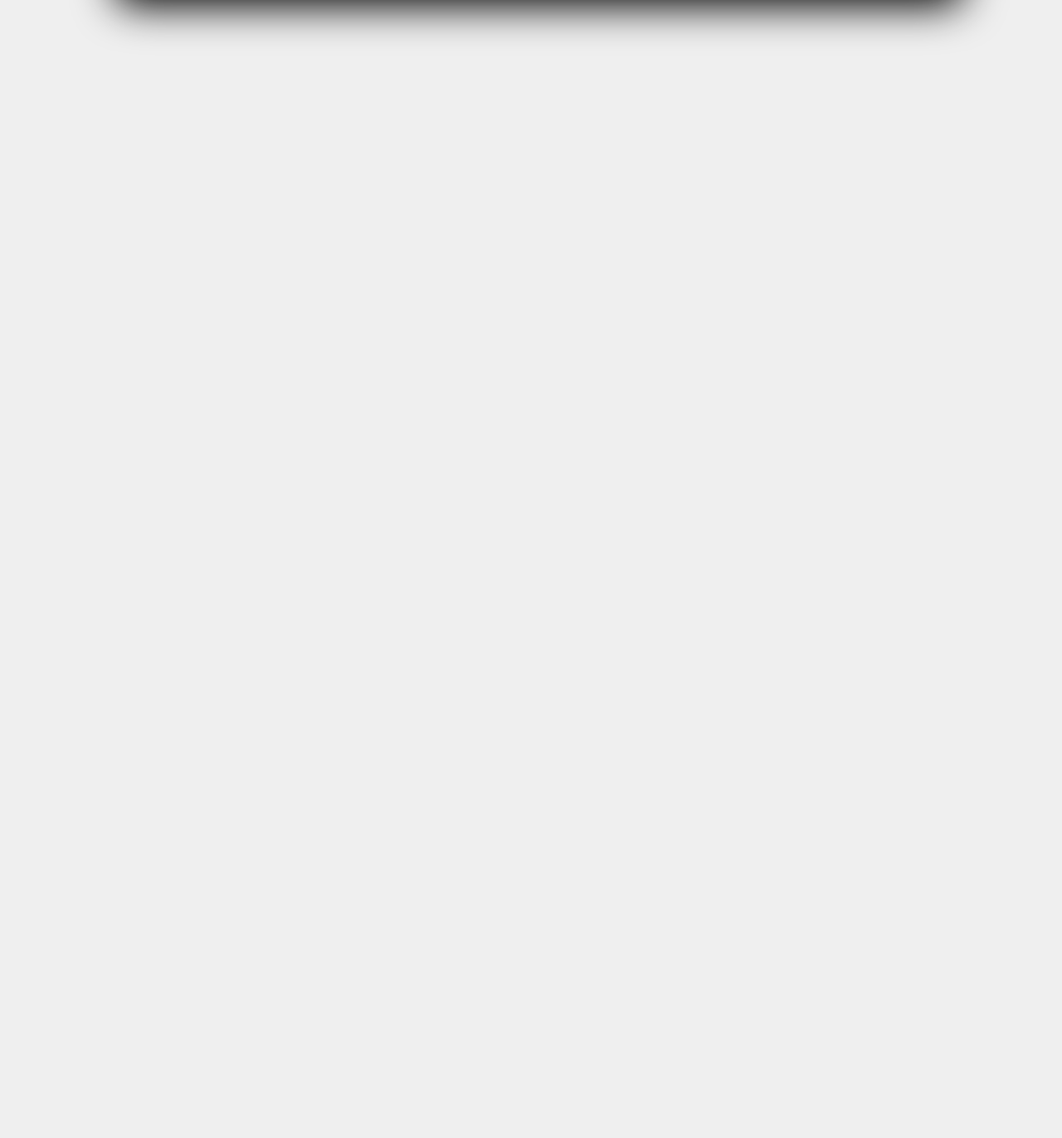
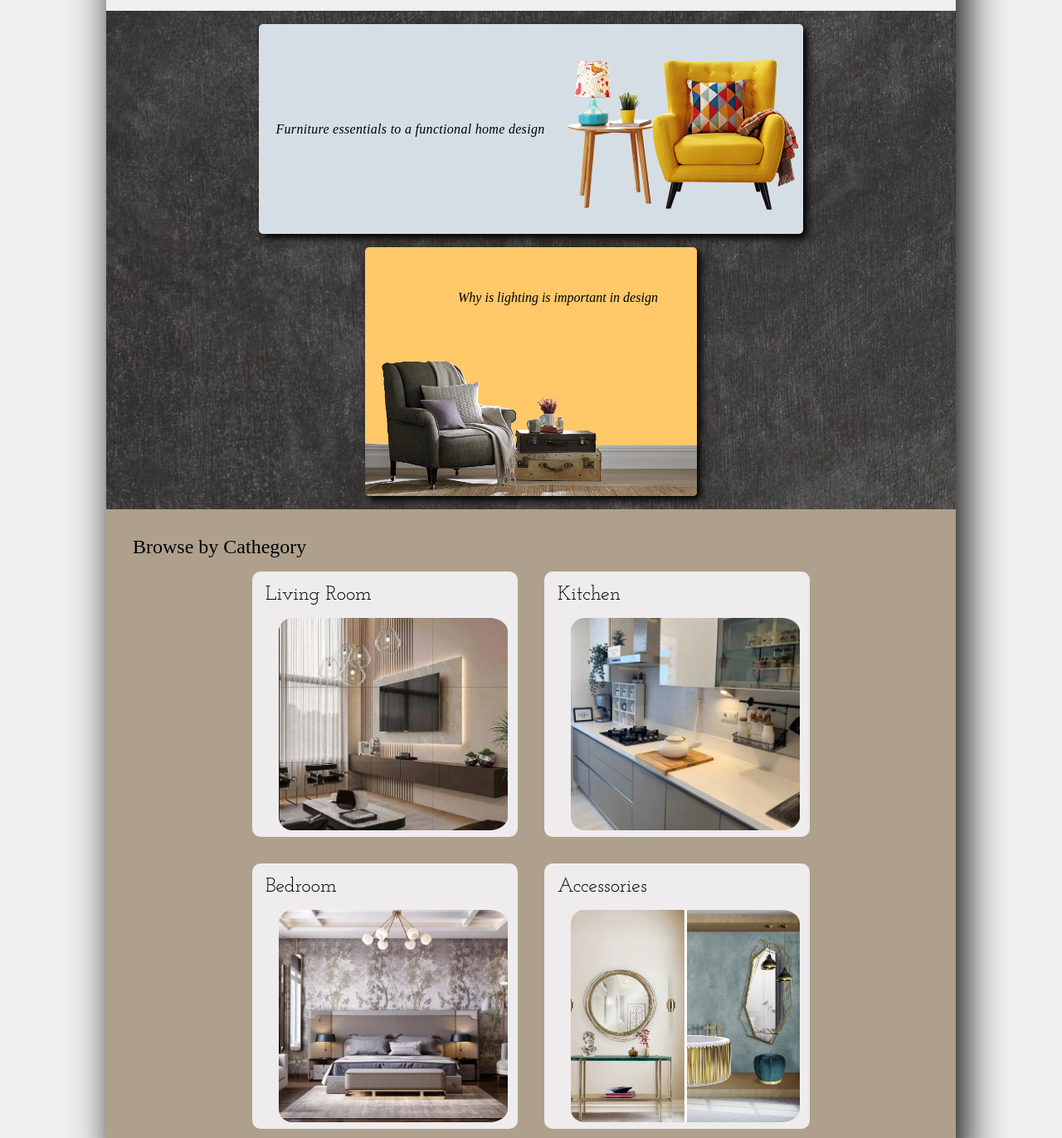
Before and after one commit to Kadir-Zeren/HC09-FlexBox_Project, a plain HTML site: page index.html in a window 1280 px wide. Shown: the part 286-1658 px from the top of the page at 83% size. Before the commit the page ends 800 px from the top, so only its background shows below. Drawn offline with Linux system fonts and the light colour scheme; a web font is replaced by a local one.

Commit message:
category

```diff
--- a/index.html
+++ b/index.html
@@ -67,6 +67,62 @@
         </div>
 
 
+        <!-- ------------------------------- -->
+        <!--             HEADER              -->
+        <!-- ------------------------------- -->
+
+
+        <header>
+            <div class="essential">
+                <div class="essential-text">
+                    <p>Furniture essentials to a functional home design</p>
+                </div>
+
+                <div class="sofa">
+                    <img src="./images/sofa.png" alt="">
+                </div>
+
+            </div>
+
+            <div class="lighting">
+                <p class="light">
+                    Why is lighting is important in design
+                </p>
+                <img src="./images/armchair.png" alt="">
+            </div>
+        </header>
+
+
+        <!-- ------------------------------- -->
+        <!--            CATEGORY            -->
+        <!-- ------------------------------- -->
+
+        <section class="categorySection">
+            <div class="cathegoryPart">
+                <p>Browse by Cathegory</p>
+
+                <div class="cathegories">
+                    <div class="cathegory">
+                        <p>Living Room</p>
+                        <img src="./images/living-room.jpg" alt="">
+                    </div>
+                    <div class="cathegory">
+                        <p>Kitchen</p>
+                        <img src="./images/kitchen.jpg" alt="">
+                    </div>
+                    <div class="cathegory">
+                        <p>Bedroom</p>
+                        <img src="./images/bedroom.jpg" alt="">
+                    </div>
+                    <div class="cathegory">
+                        <p>Accessories</p>
+                        <img src="./images/accesories.png" alt="">
+                    </div>
+                </div>
+            </div>
+
+        </section>
+
 
     </div>
 
--- a/style.css
+++ b/style.css
@@ -130,3 +130,103 @@ li {
   display: inline-block;
   margin-left: 1rem;
 }
+
+/* ---------------------------------- */
+/*               HEADER               */
+/* ---------------------------------- */
+
+header {
+  display: flex;
+  align-items: center;
+  justify-content: space-around;
+  flex-wrap: wrap;
+  background-image: url(./images/stock.jpg);
+  padding: 1rem 5rem;
+  margin-top: 1rem;
+  gap: 1rem;
+}
+
+.essential {
+  background-color: #d5dee5;
+  display: flex;
+  align-items: center;
+  border-radius: 5px;
+  box-shadow: 5px 5px 10px black;
+}
+
+.essential-text {
+  /* border: 2px solid red; */
+  padding: 20px;
+  font-style: italic;
+  letter-spacing: 0.3px;
+}
+
+.lighting {
+  background-color: #ffc868;
+  width: 400px;
+  height: 300px;
+  overflow: hidden;
+  position: relative;
+  border-radius: 5px;
+  box-shadow: 5px 5px 10px black;
+}
+
+.lighting img {
+  width: 100%;
+  height: 300px;
+  position: absolute;
+  bottom: 0;
+}
+
+.light {
+  /* border: 2px solid red; */
+  width: 80%;
+  float: right;
+
+  margin-top: 20px;
+  font-style: italic;
+  padding: 2rem;
+}
+
+/* ---------------------------------- */
+/*              CATEGORY             */
+/* ---------------------------------- */
+
+.categorySection{
+background-color: #AEA08D;
+}
+
+.cathegoryPart,
+.product-part{
+  padding: 2rem;
+  font-size: 1.5rem;
+
+}
+
+.cathegories{
+/* border: 2px solid red; */
+display: flex;
+flex-wrap: wrap;
+justify-content: center;
+align-items: center;
+}
+
+.cathegory{
+  width: 20rem;
+  height: 20rem;
+  margin: 1rem;
+  background-color: #eeecec;
+  padding: 1rem 2px 1rem 1rem;
+  border-radius: 10px;
+  font-family: 'Josefin Slab', serif;
+
+}
+
+
+.cathegory img{
+  width: 100%;
+  height: 100%;
+  object-fit: cover;
+  padding: 1rem 10px 1rem 1rem;
+  border-radius: 2rem;
+}
```
